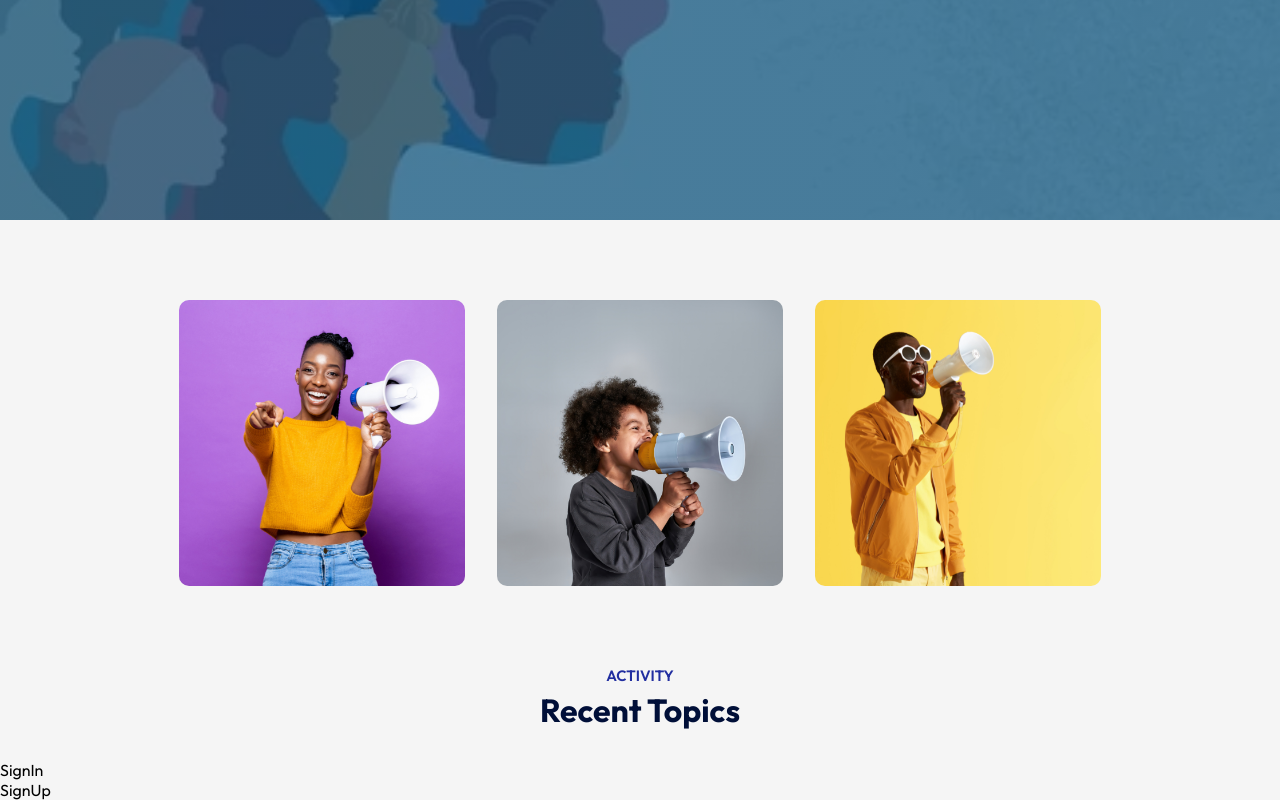
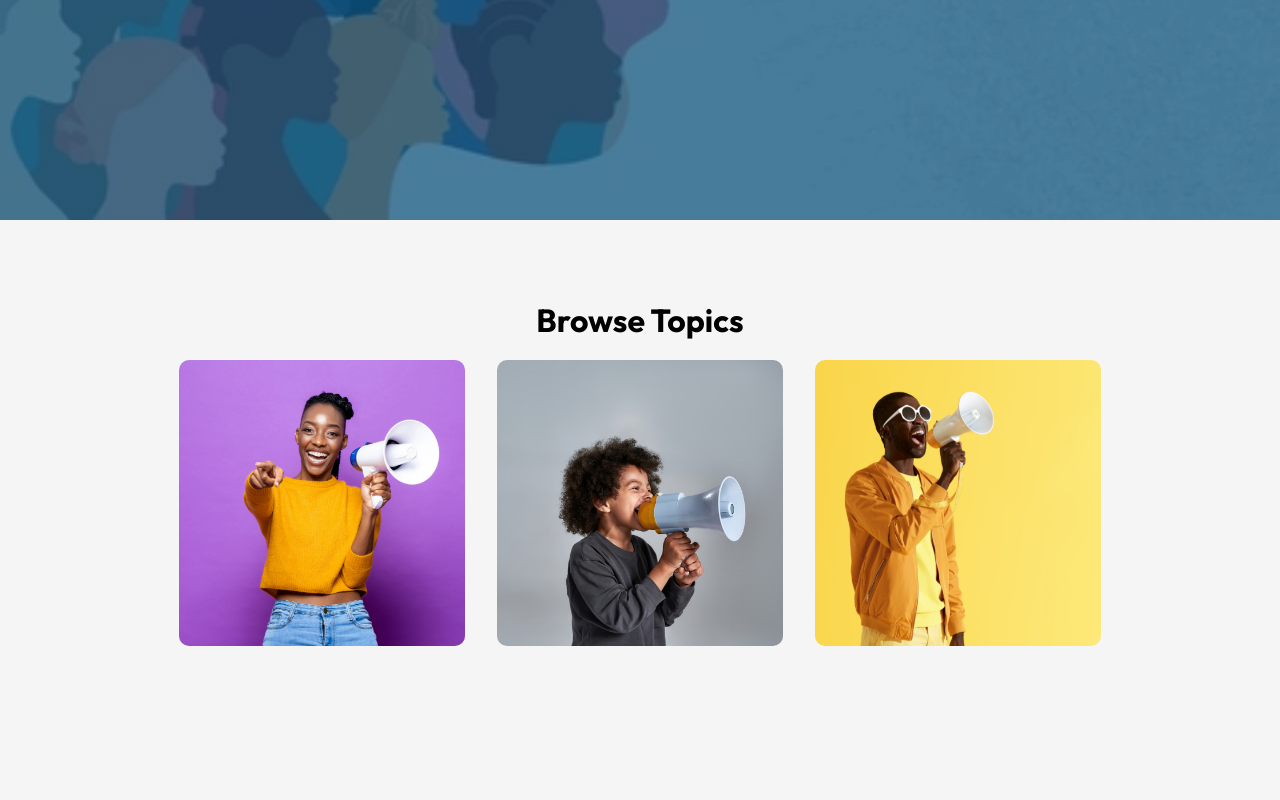
Before and after one commit to amilou86/mazuforums, a React (Vite) app: page / in a window 1280 px wide. Shown: the part 580-1380 px from the top of the page. After the commit the page ends 1306 px from the top, so only its background shows below. Built offline with nearby package versions, Linux system fonts and the light colour scheme.

Commit message:
initial topic cards

```diff
--- a/package.json
+++ b/package.json
@@ -12,7 +12,8 @@
   "dependencies": {
     "react": "^18.2.0",
     "react-dom": "^18.2.0",
-    "react-icons": "^5.2.1"
+    "react-icons": "^5.2.1",
+    "react-router-dom": "^6.23.1"
   },
   "devDependencies": {
     "@types/react": "^18.2.66",
--- a/src/App.jsx
+++ b/src/App.jsx
@@ -1,24 +1,29 @@
-import React from 'react'
-import Navbar from './Components/Navbar/Navbar'
-import Hero from './Components/Hero/Hero'
-import Browse from './Components/Browse/Browse'
-import Activity from './Components/Activity/Activity'
-import SignIn from './Components/SignIn/SignIn'
-import SignUp from './Components/SignUp/SignUp'
+import React from 'react';
+import { BrowserRouter as Router, Routes, Route } from 'react-router-dom';
+import Navbar from './Components/Navbar/Navbar';
+import Hero from './Components/Hero/Hero';
+import Browse from './Components/Browse/Browse';
+import Activity from './Components/Activity/Activity';
+import SignIn from './Components/SignIn/SignIn';
+import SignUp from './Components/SignUp/SignUp';
 
 const App = () => {
   return (
-    <div>
-      <Navbar />
-      <Hero />
-      <div className="container">
-        <Browse />
+    <Router>
+      <div>
+        <Navbar />
+        <Hero />
+        <div className="container">
+          <Routes>
+            <Route path="/" element={<Browse />} />
+            <Route path="/activity" element={<Activity />} />
+            <Route path="/signin" element={<SignIn />} />
+            <Route path="/signup" element={<SignUp />} />
+          </Routes>
+        </div>
       </div>
-      <Activity />
-      <SignIn />
-      <SignUp />
-    </div>
-  )
+    </Router>
+  );
 }
 
-export default App
+export default App;
--- a/src/Components/Browse/Browse.css
+++ b/src/Components/Browse/Browse.css
@@ -1,4 +1,4 @@
-.browse {
+/* .browse {
     margin: 80px auto;
     width: 90%;
     display: flex;
@@ -45,4 +45,66 @@
 .topicsbrowse:hoover .caption {
     opacity: 1;
     padding-top: 0;
+} */
+
+.browse {
+    margin: 80px auto;
+    width: 90%;
+    display: flex;
+    flex-direction: column;
+    align-items: center;
 }
+
+.browse-header {
+    margin-bottom: 20px;
+    text-align: center;
+}
+
+.topics-container {
+    display: flex;
+    width: 100%;
+    justify-content: space-between;
+}
+
+.browse img {
+    width: 100%;
+    border-radius: 10px;
+    display: block;
+}
+
+.topicsbrowse {
+    flex-basis: 31%;
+    position: relative;
+}
+
+.topicsbrowse p {
+    font-size: xx-large;
+}
+
+.caption {
+    border-radius: 10px;
+    position: absolute;
+    top: 0;
+    bottom: 0;
+    right: 0;
+    left: 0;
+    /* Ensure caption covers the whole image */
+    background: rgba(0, 15, 152, 0.3);
+    display: flex;
+    align-items: center;
+    justify-content: center;
+    flex-direction: column;
+    color: #ffffff;
+    cursor: pointer;
+    opacity: 0;
+    transition: 0.4s;
+}
+
+.caption img {
+    width: 60px;
+    margin-bottom: 10px;
+}
+
+.topicsbrowse:hover .caption {
+    opacity: 1;
+}
--- a/src/Components/Browse/Browse.jsx
+++ b/src/Components/Browse/Browse.jsx
@@ -10,10 +10,14 @@ import { SlEnergy } from "react-icons/sl";
 const Browse = () => {
     return (
         <div className='browse'>
+            <div className='browse-header'>
+                <h1>Browse Topics</h1>
+            </div>
+            <div className="topics-container">
                 <div className="topicsbrowse">
                     <img src={health} alt="health topic image" />
                     <div className="caption">
-                    <img src={SiWorldhealthorganization} alt="" />
+                        <SiWorldhealthorganization />
                         <p>Health</p>
                     </div>
                 </div>
@@ -21,18 +25,19 @@ const Browse = () => {
                     <img src={education} alt="education topic image" />
                     <div className="caption">
                         <p>Education</p>
-                    <img src={IoSchoolOutline} alt="" />
+                        <IoSchoolOutline />
                     </div>
                 </div>
                 <div className='topicsbrowse'>
                     <img src={energy} alt="energy topic image" />
                     <div className="caption">
                         <p>Energy</p>
-                    <img src={SlEnergy} alt="" />
+                        <SlEnergy />
                     </div>
                 </div>
             </div>
-    )
+        </div>
+    );
 }
 
 export default Browse
```
Also changed, not shown: src/Components/Topics/education.jsx (added, +9 -0 lines), src/Components/Topics/energy.jsx (added, +9 -0 lines), src/Components/Topics/health.jsx (added, +9 -0 lines), src/Components/Topics/topics.css (added), 1 other file (tests, documents, lock files or other folders). Lines whose indentation alone changed are shown as unchanged.
